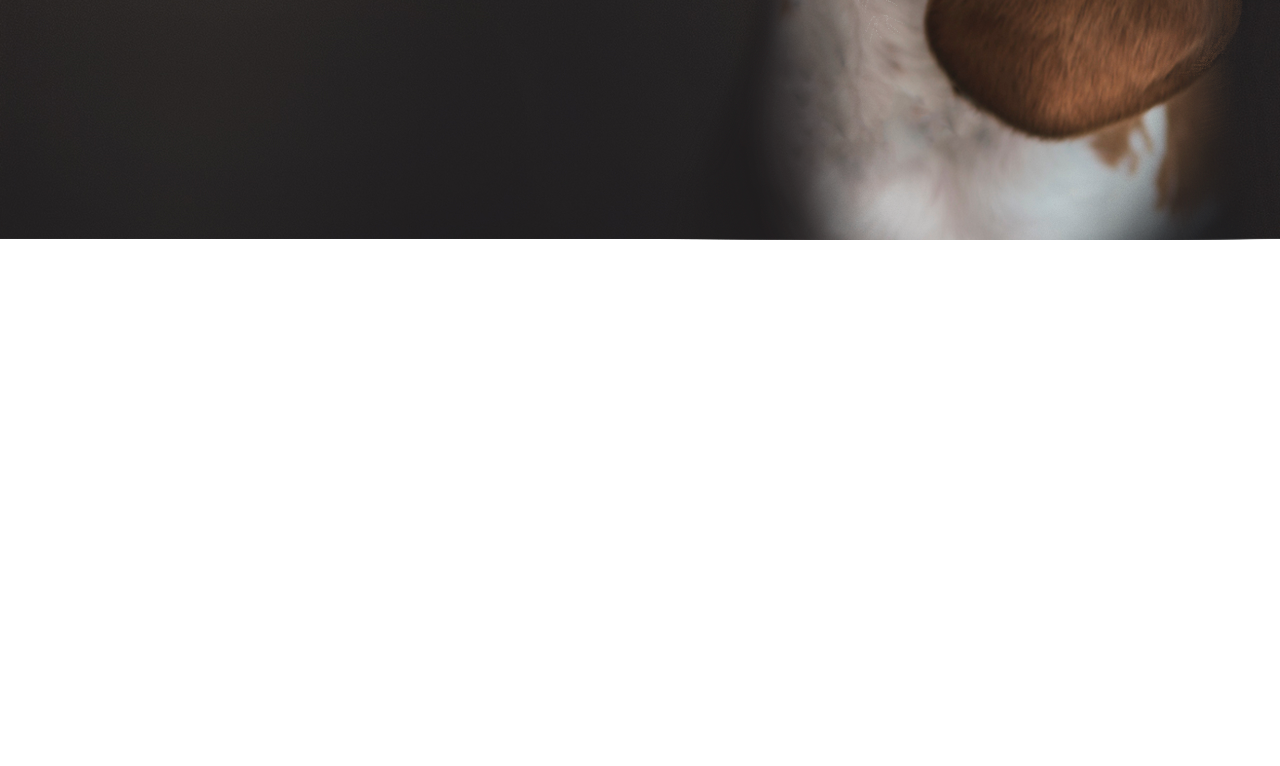
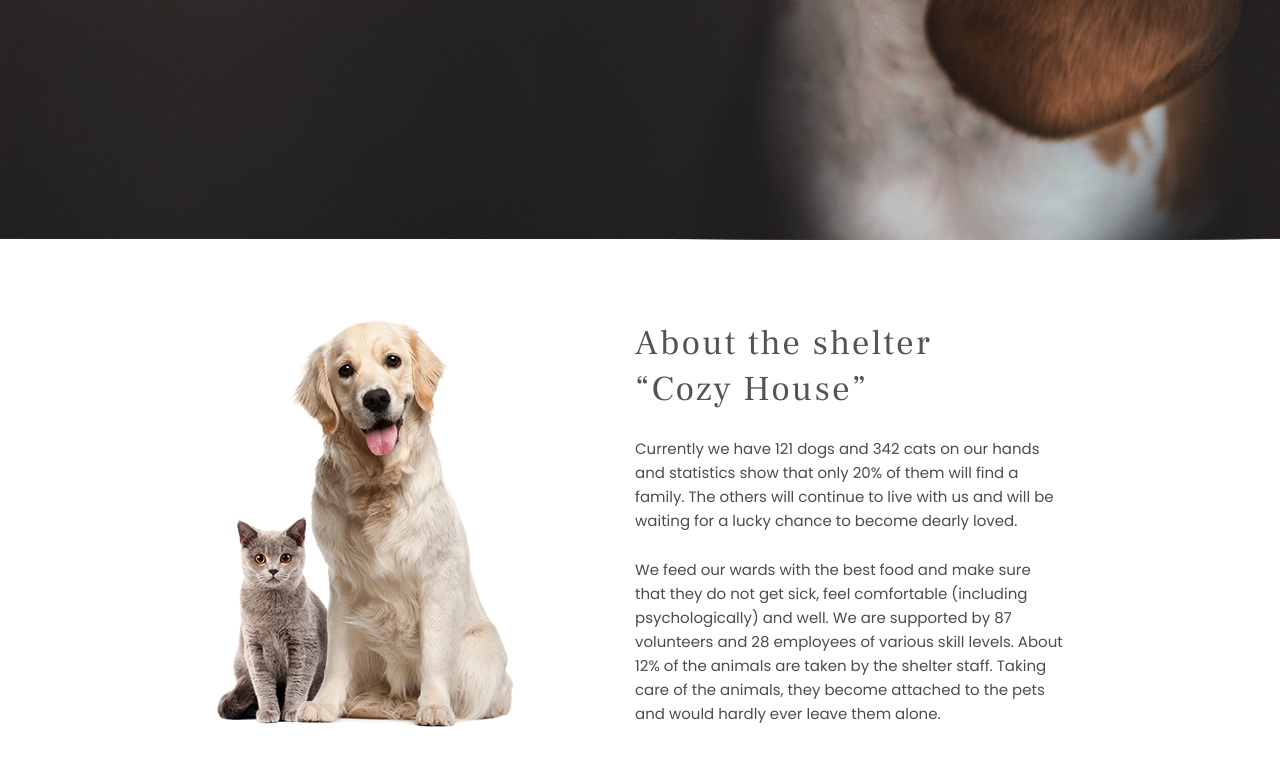
Before and after one commit to Alekice/practice_drafts, a plain HTML site: page shelter/pages/main/main.html in a window 1280 px wide. Shown: the part 669-1435 px from the top of the page. Drawn offline with Linux system fonts and the light colour scheme; files whose address does not match are found by name.

Commit message:
feat: add start + about sections

```diff
--- a/shelter/pages/main/main.html
+++ b/shelter/pages/main/main.html
@@ -36,11 +36,11 @@
         </div>
     </header>
     <main class="main">
-        <section class="section" id="about">
-            <div class="container container-about">
-                <div class="content">
-                    <h2 class="about-title header2">Not only people<br>need a house</h2>
-                    <p class="about-text text-l">
+        <section class="section">
+            <div class="container container-start">
+                <div class="content-start">
+                    <h2 class="start-screen__title header2">Not only people<br>need a house</h2>
+                    <p class="start-screen__text text-l">
                         We offer to give a chance to a little and nice puppy with an extremely wide and
                         open heart. He or she will love you more than anybody else in the world, you will see!
                     </p>
@@ -51,8 +51,24 @@
                 </div>
             </div>
         </section>
-        <section class="section">
-            <div class="container"></div>
+        <section class="section" id="about">
+            <div class="container container-about">
+                <img src="../../assets/images/png/about-pets.png" alt="Pets" class="about__image">
+                <div class="content-about">
+                    <h3 class="about__title header3">About the shelter<br>“Cozy House”</h3>
+                    <p class="about__text text-l">
+                        Currently we have 121 dogs and 342 cats on our hands and statistics show that only 20% of them
+                        will find a family. The others will continue to live with us and will be waiting for a lucky
+                        chance to become dearly loved.
+                    </p>
+                    <p class="about__text text-l">
+                        We feed our wards with the best food and make sure that they do not get sick, feel comfortable
+                        (including psychologically) and well. We are supported by 87 volunteers and 28 employees of
+                        various skill levels. About 12% of the animals are taken by the shelter staff. Taking care of
+                        the animals, they become attached to the pets and would hardly ever leave them alone.
+                    </p>
+                </div>
+            </div>
         </section>
         <section class="section">
             <div class="container"></div>
--- a/shelter/pages/main/style.css
+++ b/shelter/pages/main/style.css
@@ -4,6 +4,8 @@
     --color-primary: #f1cdb3;
     --color-primary-light: #fddcc4;
     --color-dark-3xl: #292929;
+    --color-dark-xl: #4c4c4c;
+    --color-dark-l: #545454;
     --color-dark-s: #cdcdcd;
     --color-light-xl: #ffffff;
     --color-light-s: #fafafa;
@@ -208,26 +210,55 @@
 
 /**** MAIN ****/
 
-/**** About ****/
+/**** Start Screen ****/
 
-.container-about {
+.container-start {
     background-image: url(../../assets/images/png/start-screen-puppy.png), url(../../assets/images/jpg/start-screen-background.jpg);
     background-position: right bottom, 0 -180px;
     background-repeat: no-repeat;
     padding: 163px 40px 243px 40px;
 }
 
-.content {
+.content-start {
     max-width: 460px;
     display: flex;
     flex-direction: column;
     gap: 42px;
 }
 
-.about-title {
+.start-screen__title {
     color: var(--color-light-xl);
 }
 
-.about-text {
+.start-screen__text {
     color: var(--color-dark-s);
 }
+
+/**** About ****/
+
+.container-about {
+    display: flex;
+    align-items: center;
+    justify-content: center;
+}
+
+.content-about {
+    max-width: 430px;
+    margin-left: 120px;
+    display: flex;
+    flex-direction: column;
+    gap: 25px;
+}
+
+.about__image {
+    width: 300px;
+    height: 408px;
+}
+
+.about__title {
+    color: var(--color-dark-l);
+}
+
+.about__text {
+    color: var(--color-dark-xl);
+}
```
